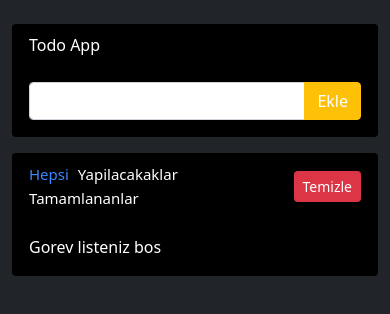
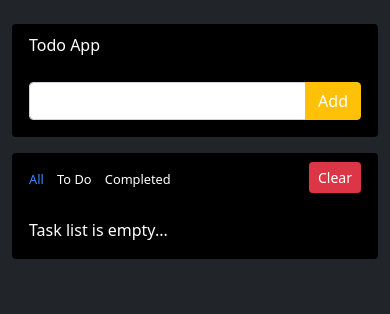
Before and after one commit to bayramovmurad/ToDoList-JavaScript, a plain HTML site: page index.html in a window 390 px wide. Drawn offline with nearby package versions, Linux system fonts and the light colour scheme.

Commit message:
version-1.1

```diff
--- a/index.html
+++ b/index.html
@@ -32,11 +32,24 @@
     }
 
     .filters span {
-        margin-right: 5px;
+        margin-right: 10px;
         font-size: 15px;
     }
+
+    .btn-warning {
+        color: #fff !important;
+    }
+    ul .dropdown-menu{
+        min-width: 1rem;
+    }
     .btn{
-        color: white;
+        color: #fff !important;
+    }
+
+    @media screen and (max-width:450px) {
+        .filters span {
+            font-size: 80%;
+        }
     }
 
 </style>
@@ -56,7 +69,7 @@
                             <div class="input-group">
                                 <input type="text" id="textTaskName" class="form-control">
                                 <button type="submit" class="btn btn-warning" id=btnAddNewTask>
-                                    Ekle
+                                    Add
                                 </button>
                             </div>
                         </form>
@@ -67,17 +80,17 @@
                     <div class="card-header controls">
                         <div class="filters">
                             <span class="active" id="all">
-                                Hepsi
+                                All
                             </span>
                             <span id="pending">
-                                Yapilacakaklar
+                                To Do
                             </span>
                             <span id="completed">
-                                Tamamlananlar
+                                Completed
                             </span>
                         </div>
                         <button id="btnClear" class="btn btn-danger float-end btn-sm">
-                            Temizle
+                            Clear
                         </button>
                     </div>
                     <ul id="task-list" class="  list-group list-group-flush">
@@ -94,7 +107,7 @@
     <script src="https://cdn.jsdelivr.net/npm/bootstrap@5.3.0-alpha1/dist/js/bootstrap.bundle.min.js"
         integrity="sha384-w76AqPfDkMBDXo30jS1Sgez6pr3x5MlQ1ZAGC+nuZB+EYdgRZgiwxhTBTkF7CXvN"
         crossorigin="anonymous"></script>
-   <script src="script.js"></script>
+    <script src="script.js"></script>
 
 </body>
 
--- a/script.js
+++ b/script.js
@@ -20,12 +20,13 @@ function displayTask(filter) {
 
     ul.innerHTML = "";
     if (gorevListesi.length == '') {
-        ul.innerHTML = "<p class='p-3 m-0'>Gorev listeniz bos</p>"
+        ul.innerHTML = "<p class='p-3 m-0'>Task list is empty...</p>"
     }
 
     for (let gorev of gorevListesi) {
 
         let completed = gorev.durum == "completed" ? "checked" : "";
+
 
         if (filter == gorev.durum || filter == "all") {
             let li = `
@@ -33,15 +34,14 @@ function displayTask(filter) {
 <li class="task border-bottom border-secondary bg-black text-white list-group-item">
 <div class="form-check">
  <input type="checkbox" onclick="uptadeStatus(this)" id="${gorev.id}" class="form-check-input " ${completed}>
- <label for="${gorev.id}" class="form-check-label ${completed}">${gorev.GorevAdi}</label>
-
+ <label for="${gorev.id}" class="form-check-label data-text="${gorev.GorevAdi}" ${completed}">${gorev.GorevAdi}</label>
 </div>
 <div class="dropdown">
 <button class="btn  dropdown-toggle" type="button" id="dropdownMenuButton1" data-bs-toggle="dropdown" aria-expanded="false">
 </button>
   <ul class="dropdown-menu" aria-labelledby="dropdownMenuButton1">
-       <li><a onclick="deleteTask(${gorev.id})" class="dropdown-item" href="#"><i class="bi bi-trash"></i> Sil</a></li>
-       <li><a onclick='editTask(${gorev.id}, "${gorev.GorevAdi}")' class="dropdown-item" href="#"><i class="bi bi-pencil"></i> Duzenle</a></li>
+       <li><a onclick="deleteTask(${gorev.id})" class="dropdown-item" href="#"><i class="bi bi-trash"></i></a></li>
+       <li><a onclick='editTask(${gorev.id}, "${gorev.GorevAdi}")' class="dropdown-item" href="#"><i class="bi bi-pencil"></i></a></li>
  </ul>
 </div>
 </li>
@@ -67,6 +67,7 @@ document.getElementById('btnAddNewTask').addEventListener("keypress", () => {
     }
 
 })
+
 
 
 function newTask(e) {
@@ -152,7 +153,7 @@ function uptadeStatus(selectedTask) {
             gorev.durum = durum;
         }
     }
+    displayTask(document.querySelector('span.active').id);
+    localStorage.setItem("gorevListesi", JSON.stringify(gorevListesi));
 
-    localStorage.setItem("gorevListesi", JSON.stringify(gorevListesi));
-    displayTask(document.querySelector('span.active').id);
 }
```
